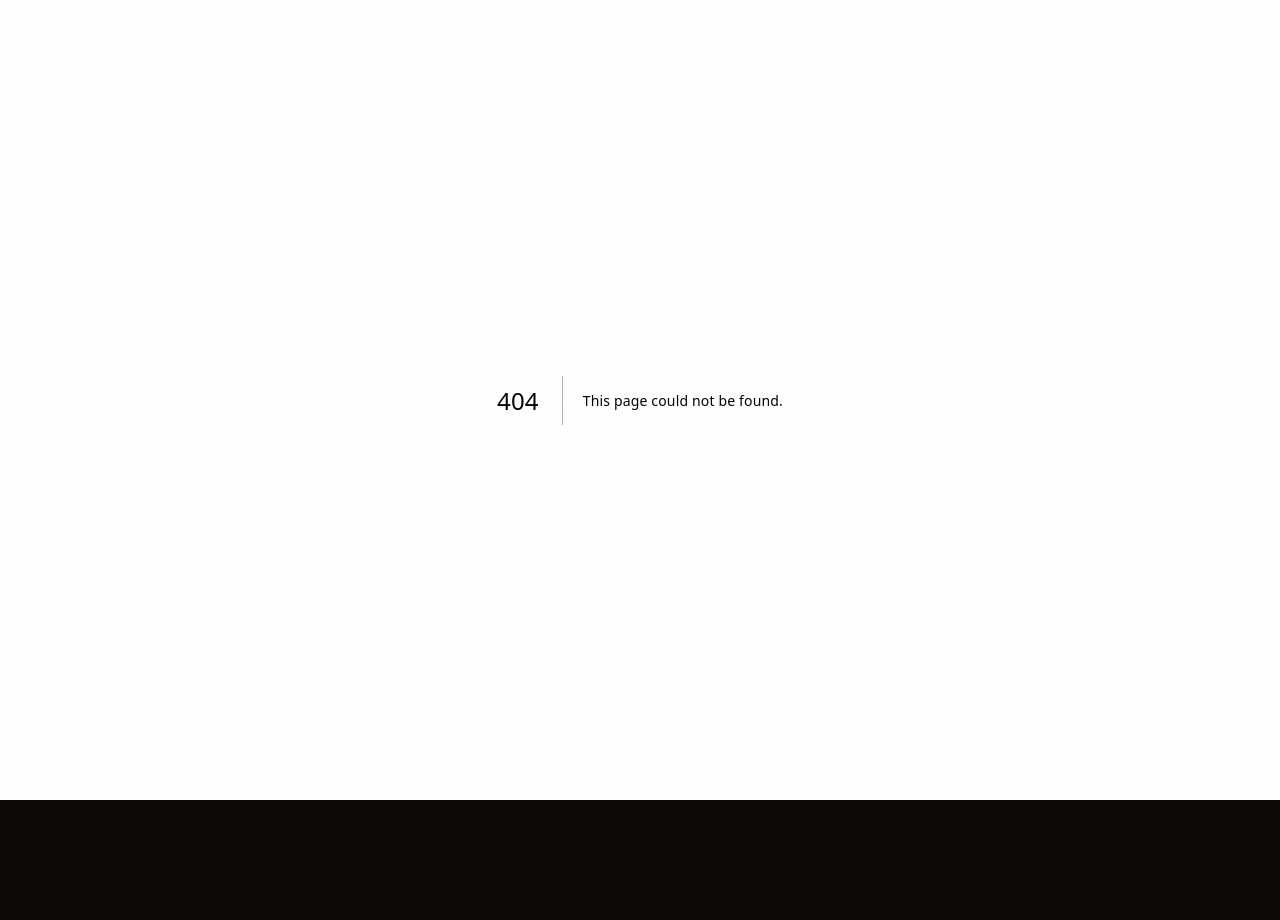
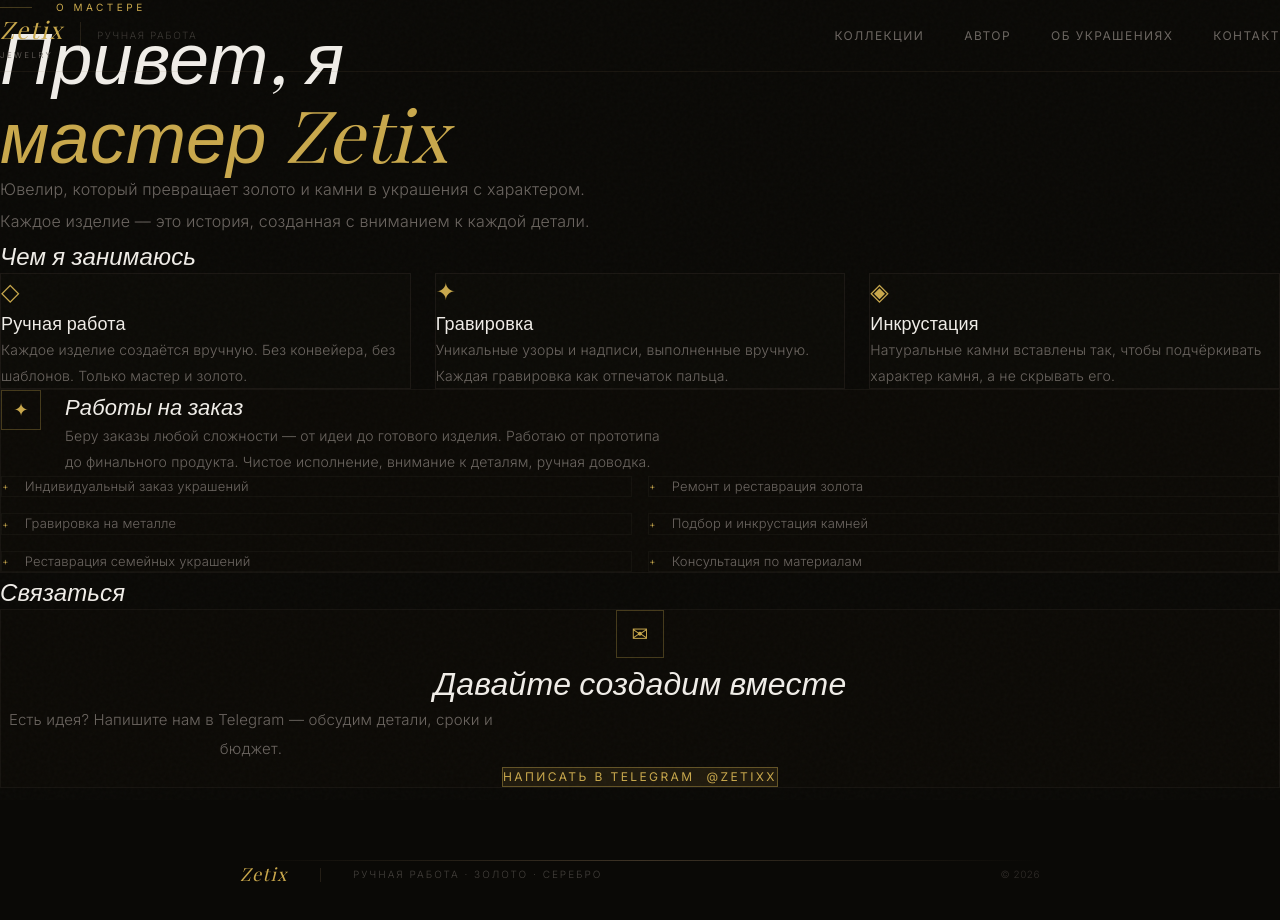
Before and after one commit to abrikoska1212/zetix-jewelry, a Next.js app: page /author in a window 1280 px wide. Before the commit this address had no page. Shown: the top 920 px of the page. Before the commit the page ends 800 px from the top, so only its background shows below. Built offline with nearby package versions, Linux system fonts and the light colour scheme.

Commit message:
feat: author as separate page /author with navbar link

```diff
--- /dev/null
+++ b/src/app/author/page.tsx
@@ -0,0 +1,17 @@
+"use client";
+
+import Navbar from "../components/Navbar";
+import Author from "../components/Author";
+import Footer from "../components/Footer";
+
+export default function AuthorPage() {
+  return (
+    <>
+      <Navbar />
+      <main className="m-0 min-h-screen p-0 pt-[72px]">
+        <Author />
+      </main>
+      <Footer />
+    </>
+  );
+}
--- a/src/app/components/Navbar.tsx
+++ b/src/app/components/Navbar.tsx
@@ -48,7 +48,7 @@ export default function Navbar() {
       <div className="relative z-10 flex items-center gap-10">
         {[
           { label: "Коллекции", href: "#collections" },
-          { label: "Автор", href: "#author" },
+          { label: "Автор", href: "/author" },
           { label: "Об украшениях", href: "#about" },
           { label: "Контакт", href: "#contact" },
         ].map((item) => (
--- a/src/app/page.tsx
+++ b/src/app/page.tsx
@@ -6,7 +6,6 @@ import CustomCursor from "./components/CustomCursor";
 import Navbar from "./components/Navbar";
 import Hero from "./components/Hero";
 import Collections from "./components/Collections";
-import Author from "./components/Author";
 import FeaturedPiece from "./components/FeaturedPiece";
 import About from "./components/About";
 import Showcase from "./components/Showcase";
@@ -37,7 +36,6 @@ export default function Home() {
         <Navbar />
         <Hero />
         <Collections />
-        <Author />
         <FeaturedPiece />
         <About />
         <Showcase />
```
